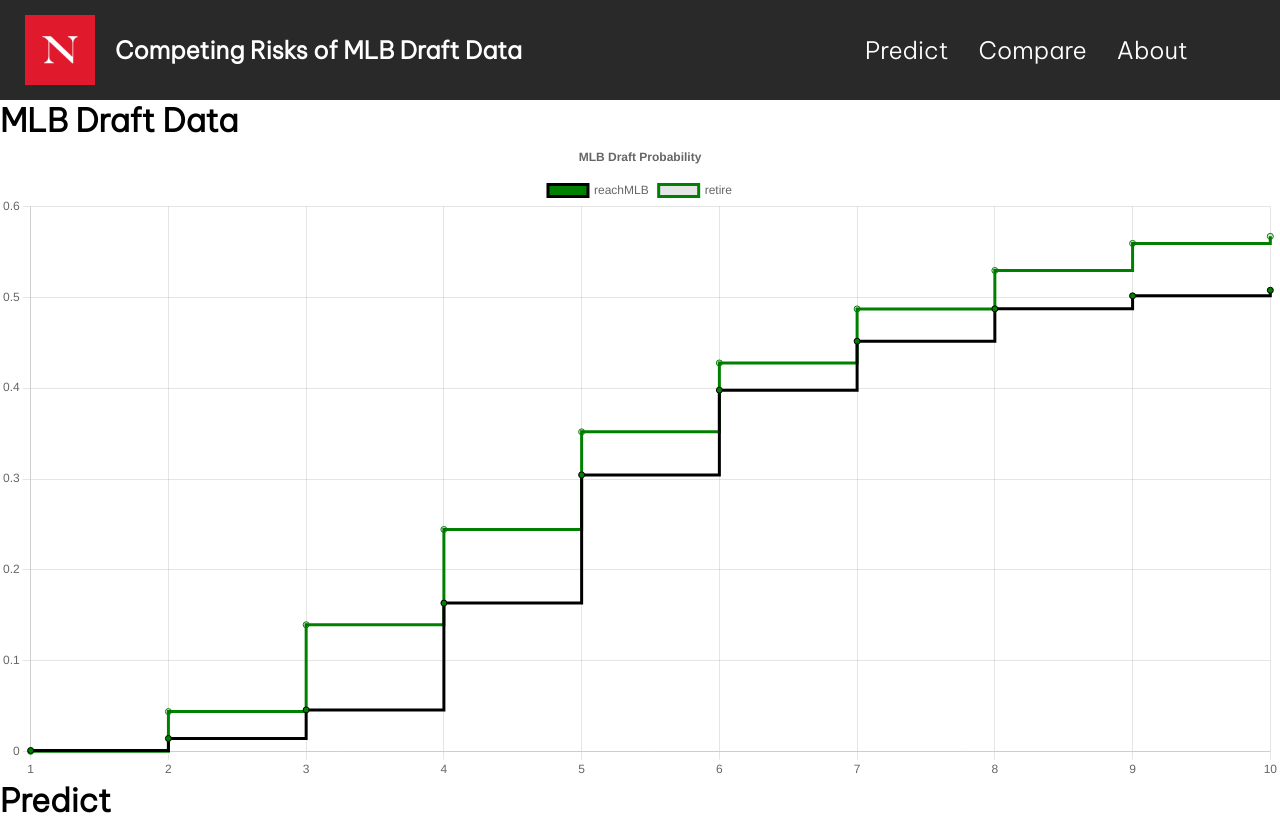
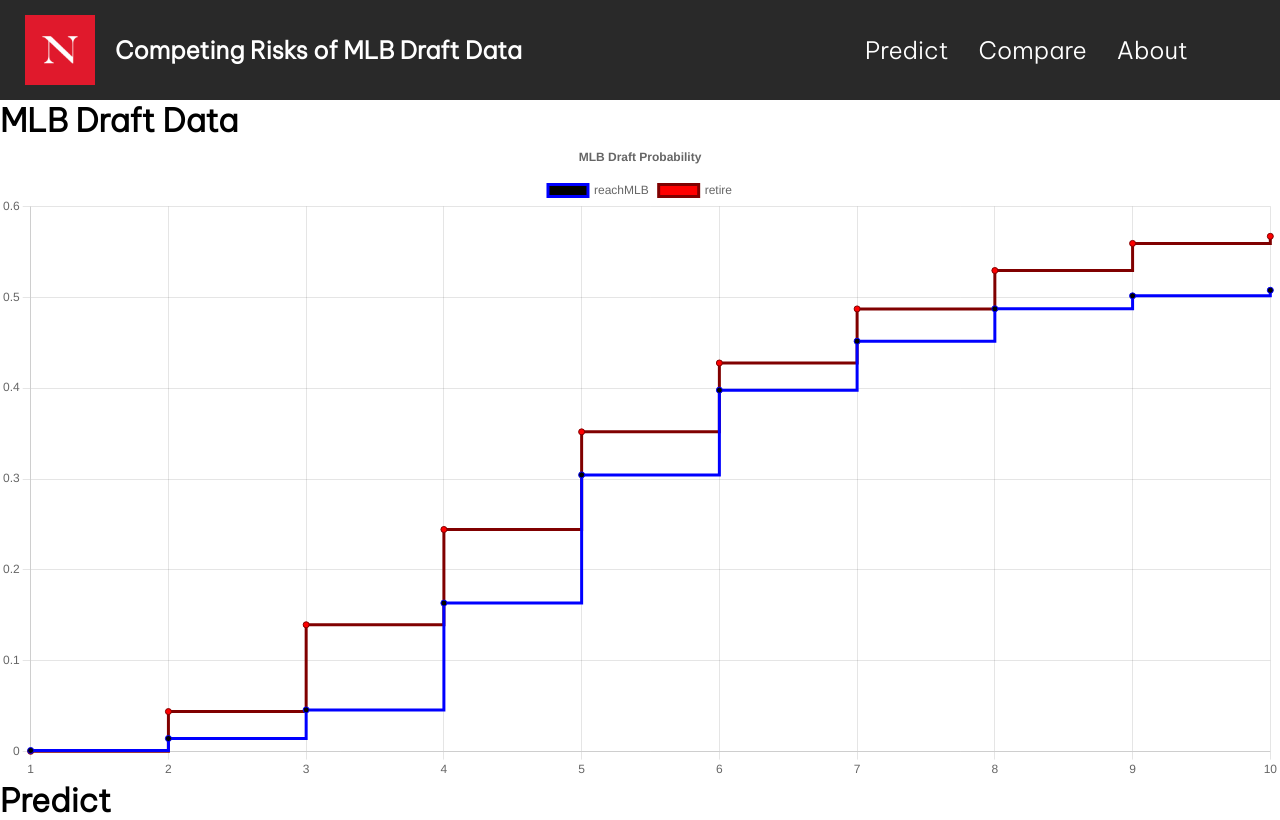
Before and after one commit to kaamil2/mlbproject, a React (Create React App) app: page / in a window 1280 px wide. Built offline with nearby package versions, Linux system fonts and the light colour scheme.

Commit message:
graph is working just need to create user and full backend connection

```diff
--- a/src/App.js
+++ b/src/App.js
@@ -114,15 +114,15 @@
                             label: "reachMLB",
                             //result.data.map((item, index) => [item['reachMLB']]).filter( Number )
                             data: reachedMLB,
-                            borderColor: "black",
-                            backgroundColor: "green",
+                            borderColor: "blue",
+                            backgroundColor: "black",
                             stepped: true,
                         },
                         {
                             label: "retire",
                             data: retired,
-                            borderColor: "green",
-                           //backgroundColor: "red",
+                            borderColor: "maroon",
+                           backgroundColor: "red",
                             fill: false,
                             stepped: true,
 
@@ -138,7 +138,7 @@
                         title: {
                             display: true,
                             text: "MLB Draft Probability"
-                     }
+                     },
                     }
                 })
             })
```
